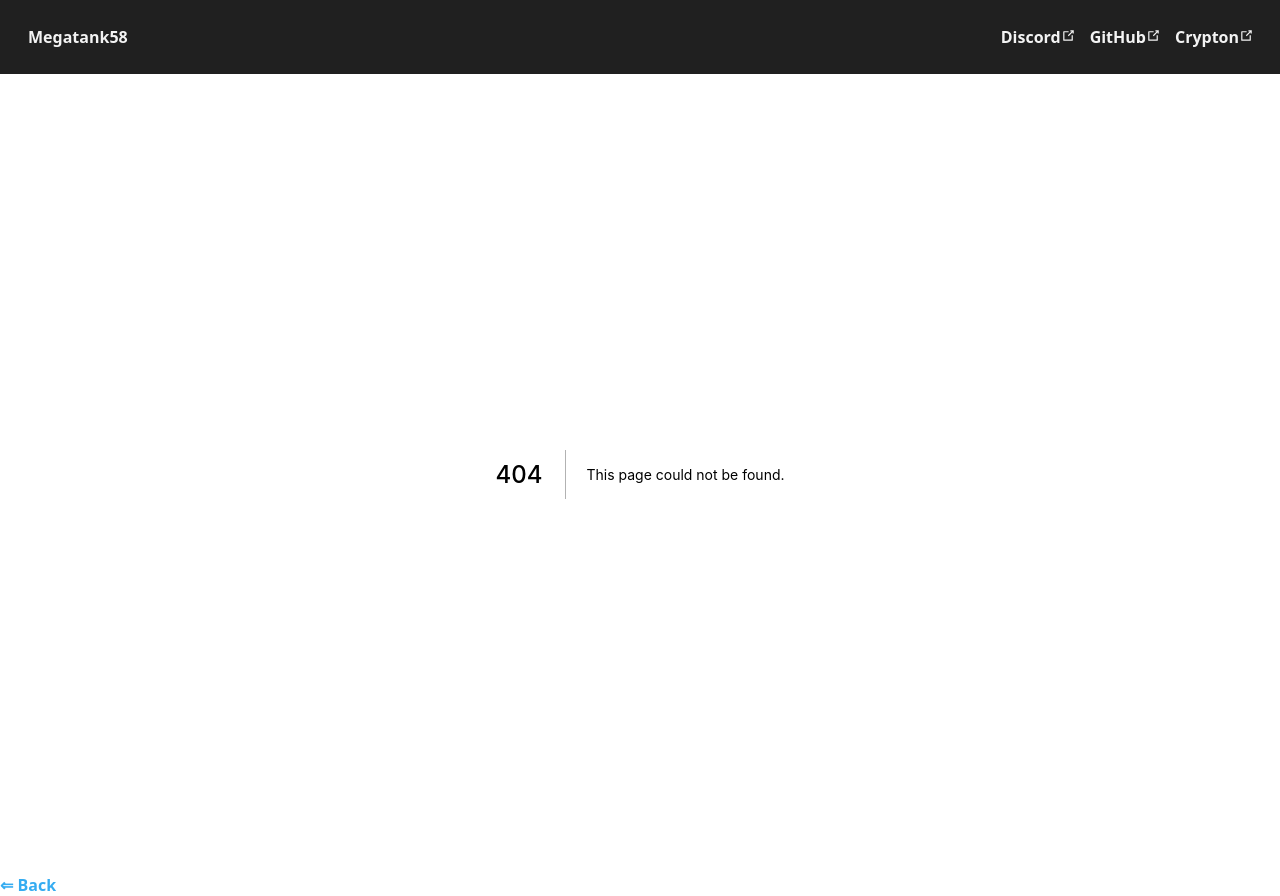
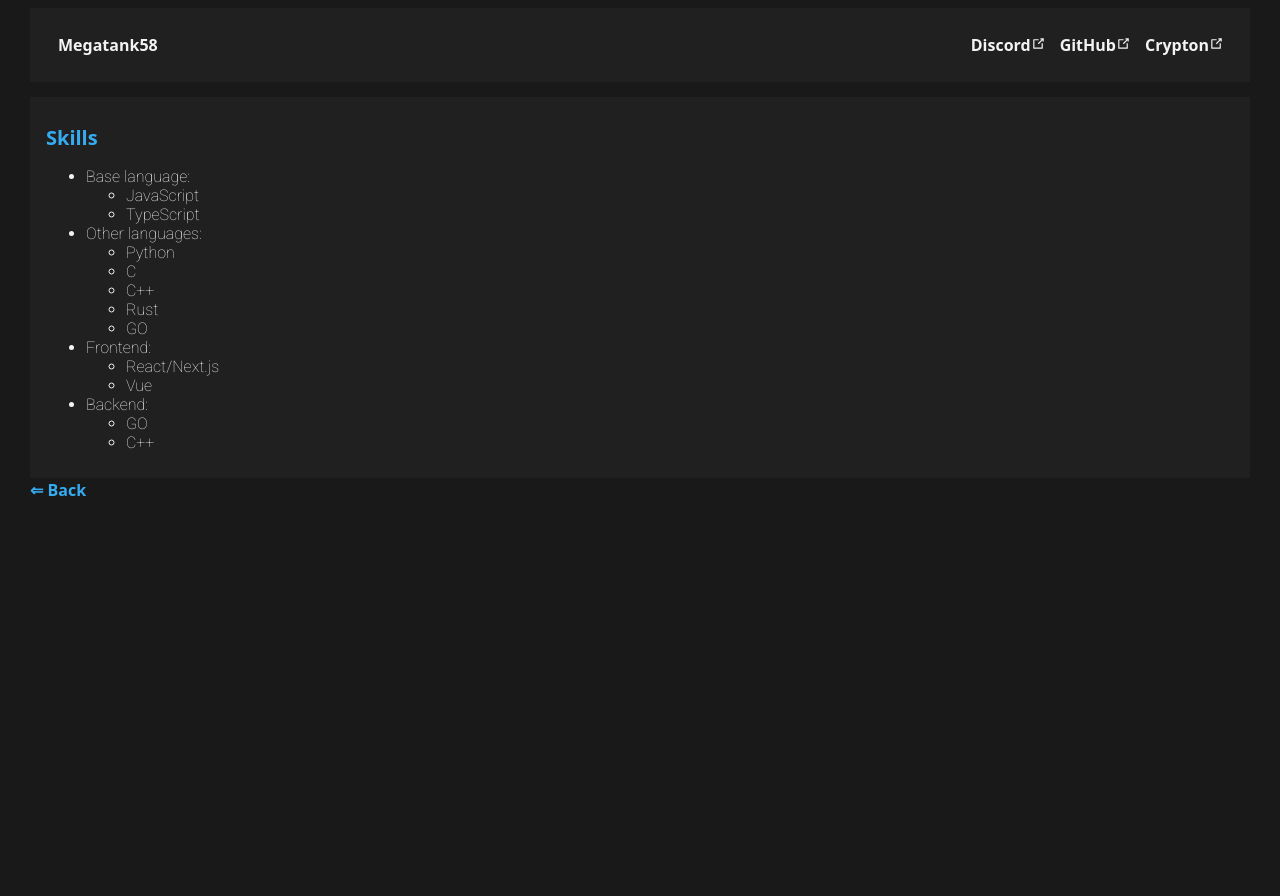
Before and after one commit to megatank58/website, a Next.js app: page /skills in a window 1280 px wide. Before the commit this address had no page. After the commit the page ends 816 px from the top, so only its background shows below. Built offline with nearby package versions, Linux system fonts and the light colour scheme.

Commit message:
feat(pages): added skills

```diff
--- /dev/null
+++ b/pages/skills.js
@@ -0,0 +1,24 @@
+import ProjectStyles from "../styles/Project.module.css";
+
+function Skills() {
+    return (
+<div className={ProjectStyles.preview}>
+	    <h2 className={`${ProjectStyles.bold}`}>Skills</h2>
+	    <p className={`${ProjectStyles.white}`}>
+	    	<ul>
+	    	    <li>Base language: <ul><li>JavaScript</li><li>TypeScript</li></ul></li>
+	    	    <li>Other languages: <ul><li>Python</li><li>C</li><li>C++</li><li>Rust</li><li>GO</li></ul></li>
+		    <li>Frontend:<ul>
+	    		<li>React/Next.js</li>
+	    		<li>Vue</li></ul>
+	    	    </li>
+	    	    <li>Backend:<ul>
+	    		<li>GO</li>
+	    		<li>C++</li></ul>
+		    </li>
+	    	</ul>
+	    </p>
+      </div>
+    )
+}
+export default Skills;
```
